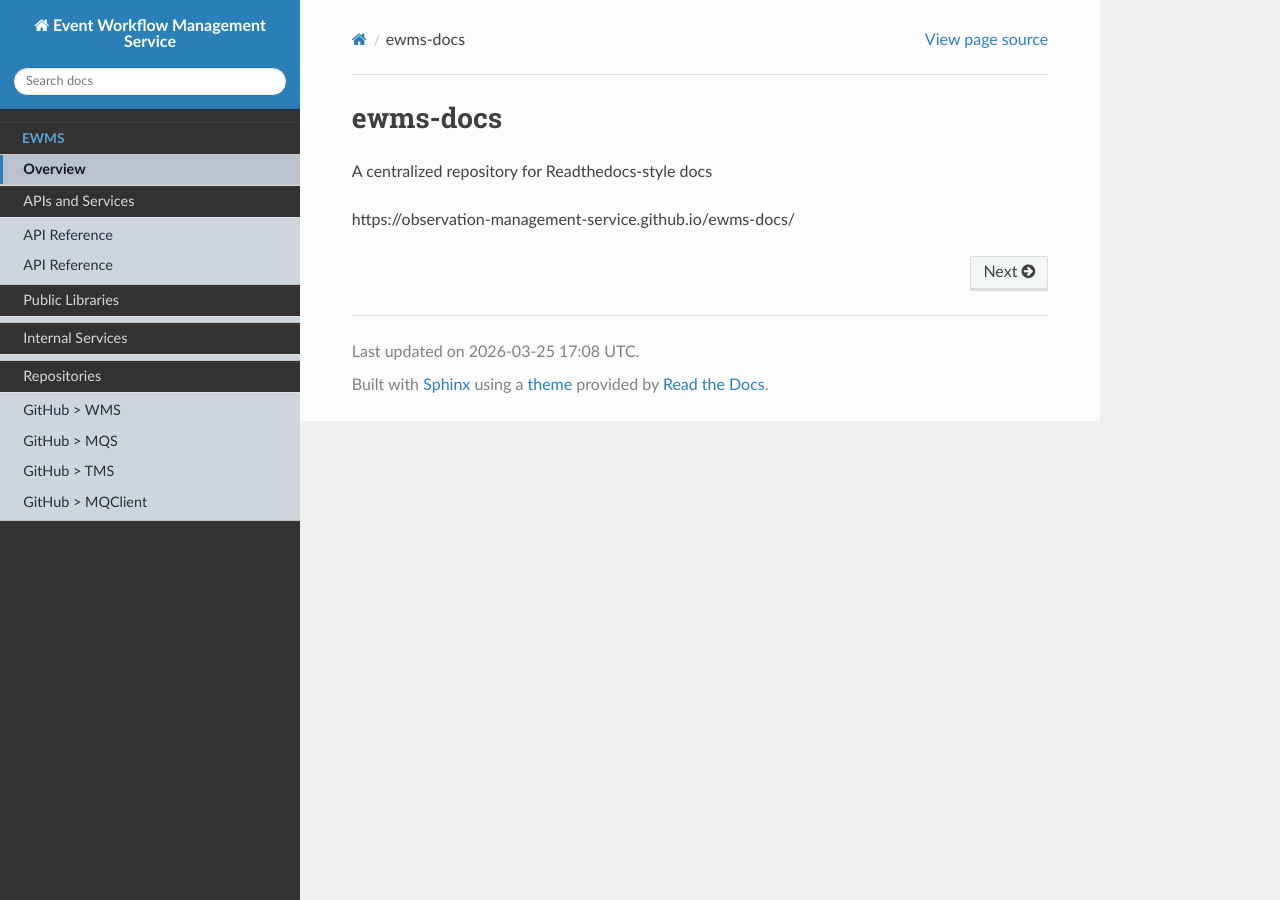
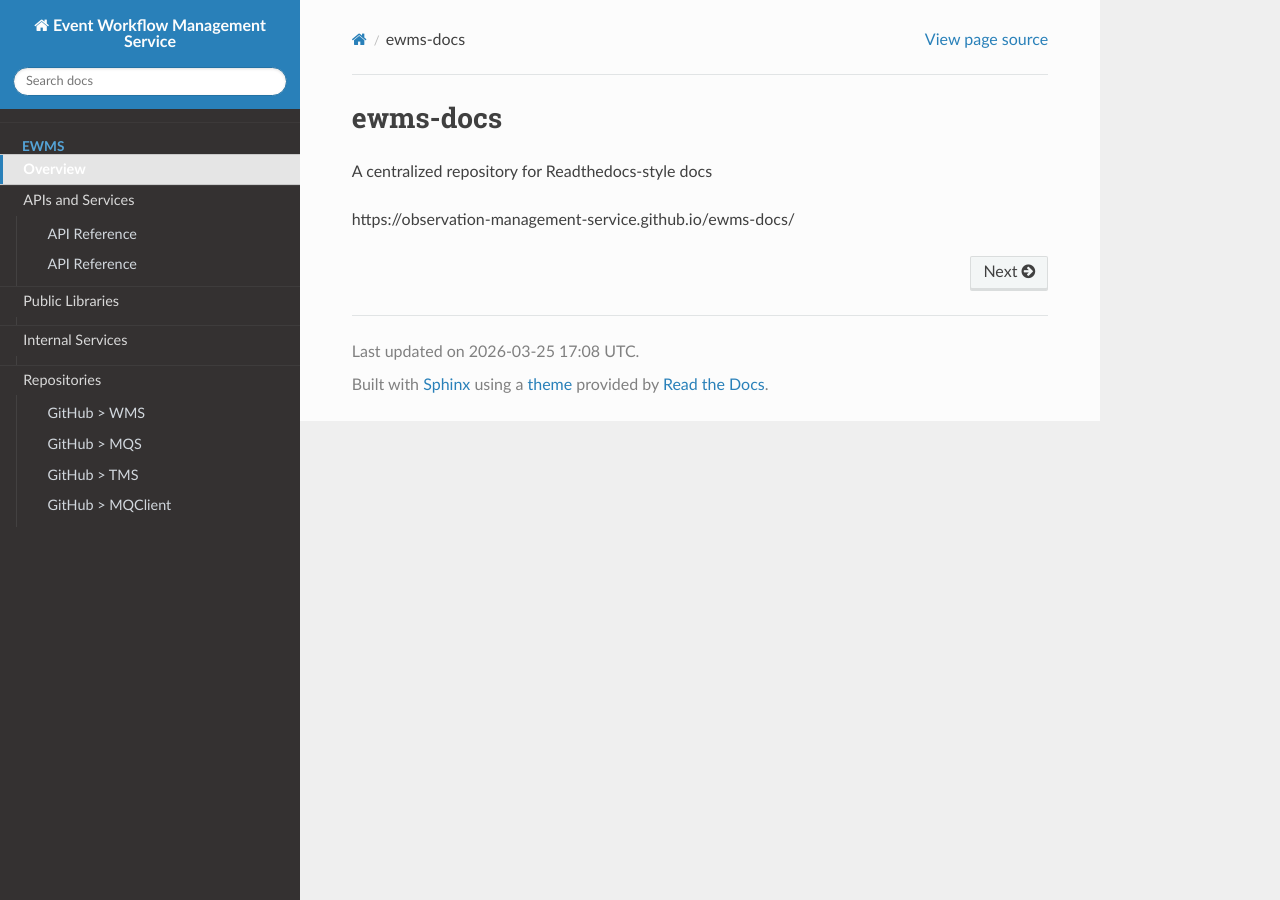
Before and after one commit to Observation-Management-Service/ewms-docs, a Sphinx documentation site: the page built from docs/index.rst, in a window 1280 px wide. Built offline with Sphinx 7.4.7 and the Read the Docs theme 3.1.0, drawn with Linux system fonts in a browser that asks for light colours.

Commit message:
autoexpand nav bar nesting - 4 - css

```diff
--- a/docs/_static/ewms-nav.css
+++ b/docs/_static/ewms-nav.css
@@ -1,97 +1,109 @@
-/* ==========================================================================
-   EWMS sidebar tuning
-   --------------------------------------------------------------------------
-   Goal:
-   - Keep first-level branches open
-   - Hide RTD +/- controls
-   - Make non-current expanded groups visually recede
-   - Preserve strong emphasis for the current page/branch
-   ========================================================================== */
+/**
+ * EWMS sidebar tuning.
+ *
+ * Goals:
+ * - keep first-level branches open
+ * - hide RTD +/- controls
+ * - make non-current expanded groups recede
+ * - reserve strongest emphasis for the current branch/page
+ * - stay visually close to the stock RTD theme
+ */
 
 /* Hide RTD expand/collapse glyphs. */
 .wy-menu-vertical .toctree-expand {
     display: none !important;
 }
 
-/* Keep first-level forced-open branches visible. */
+/* Top-level section labels. */
+.wy-menu-vertical li.toctree-l1 > a {
+    border-top: 1px solid rgba(255, 255, 255, 0.05);
+}
+
+/* Force-open branches remain visible. */
 .wy-menu-vertical li.toctree-l1.ewms-force-open > ul {
     display: block !important;
 }
 
-/* Top-level section labels should remain dark and stable. */
-.wy-menu-vertical li.toctree-l1 > a,
-.wy-menu-vertical p.caption {
-    border-top: 1px solid rgba(255, 255, 255, 0.06);
+/* --------------------------------------------------------------------------
+   Non-current expanded branches:
+   keep them open, but make them feel like part of the rail rather than cards.
+   -------------------------------------------------------------------------- */
+.wy-menu-vertical li.toctree-l1.ewms-force-open > ul {
+    background: transparent;
+    border-left: 1px solid rgba(255, 255, 255, 0.08);
+    margin: 0 0 0 1rem;
+    padding: 0.2rem 0 0.35rem 0.45rem;
+}
+
+.wy-menu-vertical li.toctree-l1.ewms-force-open > ul a {
+    background: transparent;
+    color: #d2d8de;
+    font-weight: 400;
+}
+
+.wy-menu-vertical li.toctree-l1.ewms-force-open > ul a:hover {
+    background: rgba(255, 255, 255, 0.05);
+    color: #ffffff;
 }
 
 /* --------------------------------------------------------------------------
-   Non-current expanded sibling branches:
-   use a muted cool-gray "container" instead of a bright card.
+   Current top-level branch:
+   slightly stronger container plus a thin left accent.
    -------------------------------------------------------------------------- */
-.wy-menu-vertical li.toctree-l1.ewms-force-open > ul {
-    background: #cfd5dc;
-    box-shadow:
-        inset 0 1px 0 rgba(255, 255, 255, 0.35),
-        inset 0 -1px 0 rgba(0, 0, 0, 0.08);
-    padding-top: 0.2rem;
-    padding-bottom: 0.2rem;
+.wy-menu-vertical li.toctree-l1.current > a,
+.wy-menu-vertical li.toctree-l1.current > a:hover {
+    background: rgba(255, 255, 255, 0.06);
+    color: #ffffff;
+    box-shadow: inset 3px 0 0 #2980b9;
+    font-weight: 600;
 }
 
-/* Make links inside non-current expanded groups feel lighter-weight and less "boxed". */
-.wy-menu-vertical li.toctree-l1.ewms-force-open > ul a {
+.wy-menu-vertical li.toctree-l1.current > ul {
     background: transparent;
-    color: #243140;
-    font-weight: 400;
-    line-height: 1.35;
+    border-left: 2px solid rgba(41, 128, 185, 0.6);
+    margin: 0 0 0 1rem;
+    padding: 0.2rem 0 0.35rem 0.45rem;
 }
 
-/* Subtle hover state. */
-.wy-menu-vertical li.toctree-l1.ewms-force-open > ul a:hover {
-    background: #c3c9d1;
-    color: #16202b;
+/* Current branch children should be a bit stronger than sibling branches. */
+.wy-menu-vertical li.toctree-l1.current > ul a {
+    color: #e5ebf0;
 }
 
 /* --------------------------------------------------------------------------
-   Current/active item:
-   reserve the strongest emphasis for the actual current page.
+   Current page:
+   this should be the clearest visual anchor in the whole sidebar.
    -------------------------------------------------------------------------- */
-.wy-menu-vertical li.current > a,
-.wy-menu-vertical li.current > a:hover,
-.wy-menu-vertical li.current > ul a.current,
-.wy-menu-vertical li.current > ul a.current:hover,
 .wy-menu-vertical li.current ul li.current > a,
-.wy-menu-vertical li.current ul li.current > a:hover {
-    background: #b9c2cc;
-    color: #111827;
+.wy-menu-vertical li.current ul li.current > a:hover,
+.wy-menu-vertical a.current,
+.wy-menu-vertical a.current:hover {
+    background: rgba(255, 255, 255, 0.10);
+    color: #ffffff;
     font-weight: 600;
     box-shadow: inset 3px 0 0 #2980b9;
 }
 
-/* Keep current branch children readable without turning the whole branch into a bright slab. */
-.wy-menu-vertical li.current > ul {
-    background: #d6dbe1;
-}
-
-.wy-menu-vertical li.current > ul a {
-    color: #243140;
-}
-
 /* --------------------------------------------------------------------------
-   Deeper nested items:
-   slightly tighter and calmer than default so the tree feels more uniform.
+   Nested descendants:
+   keep them lighter and tighter so they do not overpower the main tree.
    -------------------------------------------------------------------------- */
 .wy-menu-vertical li.toctree-l2 > a,
 .wy-menu-vertical li.toctree-l3 > a {
     padding-top: 0.35rem;
     padding-bottom: 0.35rem;
+    line-height: 1.35;
 }
 
-/* Remove the "floating box" feeling from single-link groups. */
-.wy-menu-vertical li.toctree-l1 > ul > li {
+/* Remove boxy spacing between items. */
+.wy-menu-vertical li.toctree-l1 > ul > li,
+.wy-menu-vertical li.toctree-l2 > ul > li {
     margin-bottom: 0;
 }
 
-/* Optional: make section separators a bit clearer without adding brightness. */
-.wy-menu-vertical li.toctree-l1 {
-    border-bottom: 1px solid rgba(0, 0, 0, 0.06);
+/* Make section captions read as structure, not selectable content. */
+.wy-menu-vertical p.caption {
+    border-top: 1px solid rgba(255, 255, 255, 0.04);
+    margin-top: 0;
+    padding-top: 0.5rem;
 }
```
